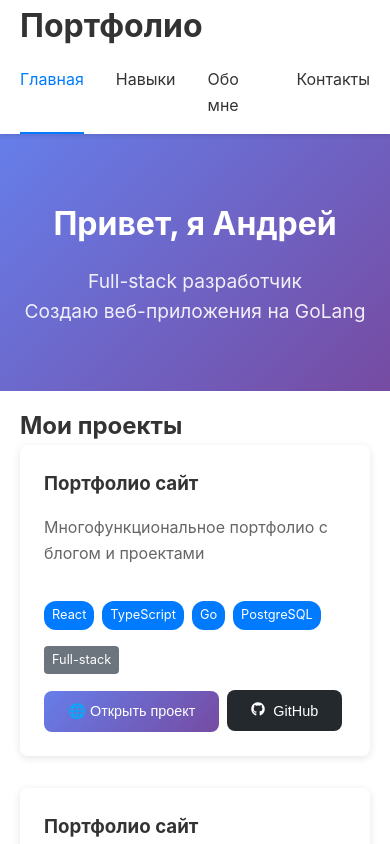
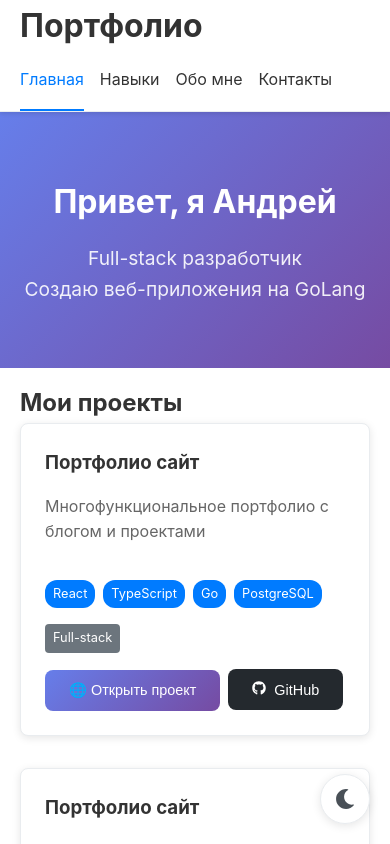
Before and after one commit to andrey-918/portfolio, a React (Vite) app in the folder frontend/: page / in a window 390 px wide. Shown: the top 844 px of the page. Built offline with nearby package versions, Linux system fonts and the light colour scheme.

Commit message:
dark mode

```diff
--- a/frontend/src/App.tsx
+++ b/frontend/src/App.tsx
@@ -1,4 +1,5 @@
 import { BrowserRouter as Router, Routes, Route } from 'react-router-dom'
+import { ThemeProvider } from './utils/ThemeContext'
 import { Header } from './components/Layout/Header'
 import { Footer } from './components/Layout/Footer'
 import { Home } from './pages/Home'
@@ -6,9 +7,12 @@
 import { About } from './pages/About'
 import { Contact } from './pages/Contact'
 import './styles/style.css'
+import { ThemeToggleButton } from './components/UI/ThemeToggleButton'
+
 
 function App() {
   return (
+    <ThemeProvider>
       <Router>
         <div className="App">
           <Header />
@@ -21,8 +25,10 @@
             </Routes>
           </main>
           <Footer />
+          <ThemeToggleButton />
         </div>
       </Router>
+    </ThemeProvider>
   )
 }
 
--- /dev/null
+++ b/frontend/src/components/UI/ThemeToggleButton.tsx
@@ -0,0 +1,21 @@
+import React from 'react'
+import { useTheme } from '../../utils/ThemeContext'
+import { FaSun, FaMoon } from 'react-icons/fa'
+
+export const ThemeToggleButton: React.FC = () => {
+  const { isDark, toggleTheme } = useTheme()
+
+  return (
+    <button
+      className="theme-toggle"
+      onClick={toggleTheme}
+      aria-label="Переключить тему"
+    >
+      {isDark ? (
+        <FaSun size={20} color="#ffd43b" />
+      ) : (
+        <FaMoon size={20} color="#495057" />
+      )}
+    </button>
+  )
+}
--- a/frontend/src/pages/Contact.tsx
+++ b/frontend/src/pages/Contact.tsx
@@ -10,6 +10,7 @@
   Button
 } from '../components/UI/PugForm'
 import '../styles/Contact.css'
+import { useTheme } from '../utils/ThemeContext'
 
 import {
   validateField,
@@ -36,6 +37,7 @@
   const [errors, setErrors] = useState<Record<string, string[]>>({})
   const [isSubmitting, setIsSubmitting] = useState(false)
   const [submitStatus, setSubmitStatus] = useState<'idle' | 'success' | 'error'>('idle')
+  const { isDark } = useTheme()
 
   const handleInputChange = (e: React.ChangeEvent<HTMLInputElement | HTMLTextAreaElement>) => {
     const { name, value } = e.target
@@ -92,13 +94,13 @@
     {
       name: 'GitHub',
       url: 'https://github.com/andrey-918',
-      icon: <FaGithub size={20} color='#333' />,
+      icon: <FaGithub size={20} color={isDark ? '#f0f0f0' : '#333'}/>,
       username: '@andrey-918'
     },
     {
       name: 'Telegram',
       url: 'https://t.me/andrey_918',
-      icon: <FaTelegram size={20} color='#0088cc' />,
+      icon: <FaTelegram size={20} color={isDark ? '#6ab3f3' : '#0088cc'}/>,
       username: '@andrey_918'
     },
     {
--- a/frontend/src/styles/Contact.css
+++ b/frontend/src/styles/Contact.css
@@ -1,6 +1,8 @@
 .contact-page {
   padding: 2rem 0;
   min-height: calc(100vh - 120px);
+  background-color: var(--bg-primary);
+  color: var(--text-primary);
 }
 
 .contact-header {
@@ -11,12 +13,12 @@
 .contact-header h1 {
   font-size: 2.5rem;
   margin-bottom: 1rem;
-  color: #333;
+  color: var(--text-primary);
 }
 
 .contact-header p {
   font-size: 1.1rem;
-  color: #666;
+  color: var(--text-secondary);
   max-width: 600px;
   margin: 0 auto;
 }
@@ -30,7 +32,7 @@
 
 .contact-info h2 {
   margin-bottom: 1.5rem;
-  color: #333;
+  color: var(--text-primary);
 }
 
 .social-grid {
@@ -43,8 +45,8 @@
   display: flex;
   align-items: center;
   padding: 1rem;
-  background: white;
-  border: 1px solid #e9ecef;
+  background: var(--card-bg);
+  border: 1px solid var(--border-color);
   border-radius: 12px;
   text-decoration: none;
   color: inherit;
@@ -54,7 +56,7 @@
 .social-card:hover {
   transform: translateY(-2px);
   box-shadow: 0 4px 12px rgba(0,0,0,0.1);
-  border-color: #007bff;
+  border-color: var(--accent-color);
 }
 
 .social-icon {
@@ -66,30 +68,30 @@
 
 .social-info h3 {
   margin: 0 0 0.25rem 0;
-  color: #333;
+  color: var(--text-primary);
 }
 
 .social-info p {
   margin: 0;
-  color: #666;
+  color: var(--text-secondary);
   font-size: 0.9rem;
 }
 
 .additional-info {
-  background: #f8f9fa;
+  background: var(--bg-secondary);
   padding: 1.5rem;
   border-radius: 12px;
 }
 
 .additional-info h3 {
   margin: 1rem 0 0.5rem 0;
-  color: #333;
+  color: var(--text-primary);
   font-size: 1rem;
 }
 
 .additional-info p {
   margin: 0;
-  color: #666;
+  color: var(--text-secondary);
 }
 
 .additional-info h3:first-child {
@@ -97,15 +99,16 @@
 }
 
 .contact-form-container {
-  background: white;
+  background: var(--card-bg);
   padding: 2rem;
   border-radius: 12px;
   box-shadow: 0 2px 8px rgba(0,0,0,0.1);
+  border: 1px solid var(--border-color);
 }
 
 .contact-form-container h2 {
   margin-bottom: 1.5rem;
-  color: #333;
+  color: var(--text-primary);
 }
 
 .form-row {
@@ -122,23 +125,25 @@
   display: block;
   margin-bottom: 0.5rem;
   font-weight: 500;
-  color: #333;
+  color: var(--text-primary);
 }
 
 .form-group input,
 .form-group textarea {
   width: 100%;
   padding: 0.75rem;
-  border: 1px solid #ddd;
+  border: 1px solid var(--border-color);
   border-radius: 6px;
   font-size: 1rem;
   transition: border-color 0.3s ease;
+  background-color: var(--bg-primary);
+  color: var(--text-primary);
 }
 
 .form-group input:focus,
 .form-group textarea:focus {
   outline: none;
-  border-color: #007bff;
+  border-color: var(--accent-color);
   box-shadow: 0 0 0 3px rgba(0,123,255,0.1);
 }
 
@@ -150,7 +155,7 @@
 .submit-btn {
   width: 100%;
   padding: 1rem;
-  background: #007bff;
+  background: var(--accent-color);
   color: white;
   border: none;
   border-radius: 6px;
--- a/frontend/src/styles/Projects.css
+++ b/frontend/src/styles/Projects.css
@@ -1,5 +1,6 @@
 .projects {
   padding: 1rem 0;
+  background-color: var(--bg-primary);
 }
 
 .projects-grid {
@@ -9,12 +10,13 @@
 }
 
 .project-card {
-  background: white;
+  background: var(--card-bg);
   padding: 1.5rem;
   border-radius: 8px;
   box-shadow: 0 2px 8px rgba(0,0,0,0.1);
   transition: transform 0.2s ease;
   max-width: fit-content;
+  border: 1px solid var(--border-color);
 }
 
 .project-card:hover {
@@ -23,12 +25,12 @@
 
 .project-card h3 {
   margin-bottom: 1rem;
-  color: #333;
+  color: var(--text-primary);
 }
 
 .project-card p {
   margin-bottom: 1rem;
-  color: #666;
+  color: var(--text-secondary);
   height: 70px;
 }
 
@@ -40,7 +42,7 @@
 }
 
 .tech-tag {
-  background: #007bff;
+  background: var(--accent-color);
   color: white;
   padding: 0.25rem 0.5rem;
   border-radius: 12px;
--- a/frontend/src/styles/style.css
+++ b/frontend/src/styles/style.css
@@ -4,10 +4,52 @@
   box-sizing: border-box;
 }
 
+:root {
+  --bg-primary: #fff;
+  --bg-secondary: #f8f9fa;
+  --text-primary: #333;
+  --text-secondary: #666;
+  --border-color: #e9ecef;
+  --accent-color: #007bff;
+  --card-bg: #fff;
+}
+
+.dark-theme {
+  --bg-primary: #1a1a1a;
+  --bg-secondary: #2d2d2d;
+  --text-primary: #f0f0f0;
+  --text-secondary: #a0a0a0;
+  --border-color: #404040;
+  --accent-color: #3b82f6;
+  --card-bg: #2d2d2d;
+}
+
+:root {
+  --bg-primary: #fff;
+  --bg-secondary: #f8f9fa;
+  --text-primary: #333;
+  --text-secondary: #666;
+  --border-color: #e9ecef;
+  --accent-color: #007bff;
+  --card-bg: #fff;
+}
+
+.dark-theme {
+  --bg-primary: #1a1a1a;
+  --bg-secondary: #2d2d2d;
+  --text-primary: #f0f0f0;
+  --text-secondary: #a0a0a0;
+  --border-color: #404040;
+  --accent-color: #3b82f6;
+  --card-bg: #2d2d2d;
+}
+
 body {
   font-family: -apple-system, BlinkMacSystemFont, 'Segoe UI', 'Roboto', sans-serif;
   line-height: 1.6;
-  color: #333;
+  color: var(--text-primary);
+  background-color: var(--bg-primary);
+  transition: background-color 0.3s ease, color 0.3s ease;
 }
 
 .container {
@@ -17,11 +59,12 @@
 }
 
 .header {
-  background: #fff;
+  background: var(--bg-primary);
   box-shadow: 0 2px 4px rgba(0,0,0,0.1);
   position: sticky;
   top: 0;
   z-index: 100;
+  border-bottom: 1px solid var(--border-color);
 }
 
 .navigation {
@@ -31,17 +74,19 @@
 
 .navigation a {
   text-decoration: none;
-  color: #333;
+  color: var(--text-primary);
   padding: 1rem 0;
+  transition: color 0.3s ease;
 }
 
 .navigation a.active {
-  color: #007bff;
-  border-bottom: 2px solid #007bff;
+  color: var(--accent-color);
+  border-bottom: 2px solid var(--accent-color);
 }
 
 .main-content {
   min-height: calc(100vh - 120px);
+  background-color: var(--bg-primary);
 }
 
 .hero {
@@ -63,19 +108,19 @@
 
 .skills {
   padding: 4rem 0;
-  background: #f8f9fa;
+  background: var(--bg-secondary);
 }
 
 .skills-grid {
   display: grid;
   gap: 2rem;
   grid-template-columns: repeat(auto-fit, minmax(300px, 1fr));
-  padding-top: 20px
+  padding-top: 20px;
 }
 
 .skill-category h3 {
   margin-bottom: 1rem;
-  color: #333;
+  color: var(--text-primary);
 }
 
 .skill-item {
@@ -88,19 +133,20 @@
 .skill-name {
   min-width: 100px;
   font-weight: 500;
+  color: var(--text-primary);
 }
 
 .skill-level {
   flex: 1;
   height: 8px;
-  background: #e9ecef;
+  background: var(--border-color);
   border-radius: 4px;
   overflow: hidden;
 }
 
 .skill-level-bar {
   height: 100%;
-  background: linear-gradient(90deg, #007bff, #0056b3);
+  background: linear-gradient(90deg, var(--accent-color), #0056b3);
   border-radius: 4px;
   transition: width 0.3s ease;
 }
@@ -109,14 +155,15 @@
   min-width: 40px;
   text-align: right;
   font-size: 0.9rem;
-  color: #666;
+  color: var(--text-secondary);
 }
 
 .footer {
-  background: #333;
-  color: white;
+  background: var(--bg-secondary);
+  color: var(--text-primary);
   padding: 2rem 0;
   text-align: center;
+  border-top: 1px solid var(--border-color);
 }
 
 .footer .container {
@@ -131,23 +178,41 @@
 }
 
 .social-links a {
-  color: white;
+  color: var(--text-primary);
   text-decoration: none;
+  transition: color 0.3s ease;
 }
 
 .social-links a:hover {
+  color: var(--accent-color);
   text-decoration: underline;
 }
 
-@media (max-width: 768px) {
-  .footer .container {
-    flex-direction: column;
-    gap: 1rem;
-  }
+.theme-toggle {
+  position: fixed;
+  bottom: 20px;
+  right: 20px;
+  z-index: 1000;
+  width: 50px;
+  height: 50px;
+  border-radius: 50%;
+  background: var(--card-bg);
+  border: 1px solid var(--border-color);
+  cursor: pointer;
+  display: flex;
+  align-items: center;
+  justify-content: center;
+  box-shadow: 0 2px 10px rgba(0, 0, 0, 0.1);
+  transition: all 0.1s ease;
+}
 
-  .hero h1 {
-    font-size: 2rem;
-  }
+.theme-toggle:hover {
+  transform: scale(1.1);
+  box-shadow: 0 4px 15px rgba(0, 0, 0, 0.2);
+}
+
+.theme-toggle:active {
+  transform: scale(0.95);
 }
 
 .form-input.error {
@@ -165,3 +230,26 @@
   font-size: 0.875rem;
   margin-top: 0.25rem;
 }
+
+@media (max-width: 768px) {
+  .footer .container {
+    flex-direction: column;
+    gap: 1rem;
+  }
+
+  .hero h1 {
+    font-size: 2rem;
+  }
+
+  .navigation {
+    gap: 1rem;
+  }
+}
+
+body, .header, .footer {
+  transition: all 0.3s;
+}
+
+h1, h2, h3, h4, h5, h6, p, span, a, li, td, th, label, input, textarea, button, .theme-toggle, .project-card, .skill-level, .navigation a, .contact-content {
+  transition: all 1s ease;
+}
--- /dev/null
+++ b/frontend/src/utils/ThemeContext.tsx
@@ -0,0 +1,53 @@
+import React, { createContext, useContext, useState, useEffect } from 'react'
+
+interface ThemeContextType {
+  isDark: boolean
+  toggleTheme: () => void
+}
+
+const ThemeContext = createContext<ThemeContextType | undefined>(undefined)
+
+export const ThemeProvider: React.FC<{ children: React.ReactNode }> = ({ children }) => {
+  const [isDark, setIsDark] = useState(false)
+
+  useEffect(() => {
+    // Проверяем сохраненную тему или системные настройки
+    const savedTheme = localStorage.getItem('theme')
+    const systemIsDark = window.matchMedia('(prefers-color-scheme: dark)').matches
+
+    if (savedTheme) {
+      setIsDark(savedTheme === 'dark')
+    } else {
+      setIsDark(systemIsDark)
+    }
+  }, [])
+
+  useEffect(() => {
+    // Применяем тему к документу
+    if (isDark) {
+      document.documentElement.classList.add('dark-theme')
+      localStorage.setItem('theme', 'dark')
+    } else {
+      document.documentElement.classList.remove('dark-theme')
+      localStorage.setItem('theme', 'light')
+    }
+  }, [isDark])
+
+  const toggleTheme = () => {
+    setIsDark(prev => !prev)
+  }
+
+  return (
+    <ThemeContext.Provider value={{ isDark, toggleTheme }}>
+      {children}
+    </ThemeContext.Provider>
+  )
+}
+
+export const useTheme = () => {
+  const context = useContext(ThemeContext)
+  if (context === undefined) {
+    throw new Error('useTheme must be used within a ThemeProvider')
+  }
+  return context
+}
```
Lines whose indentation alone changed are shown as unchanged.
